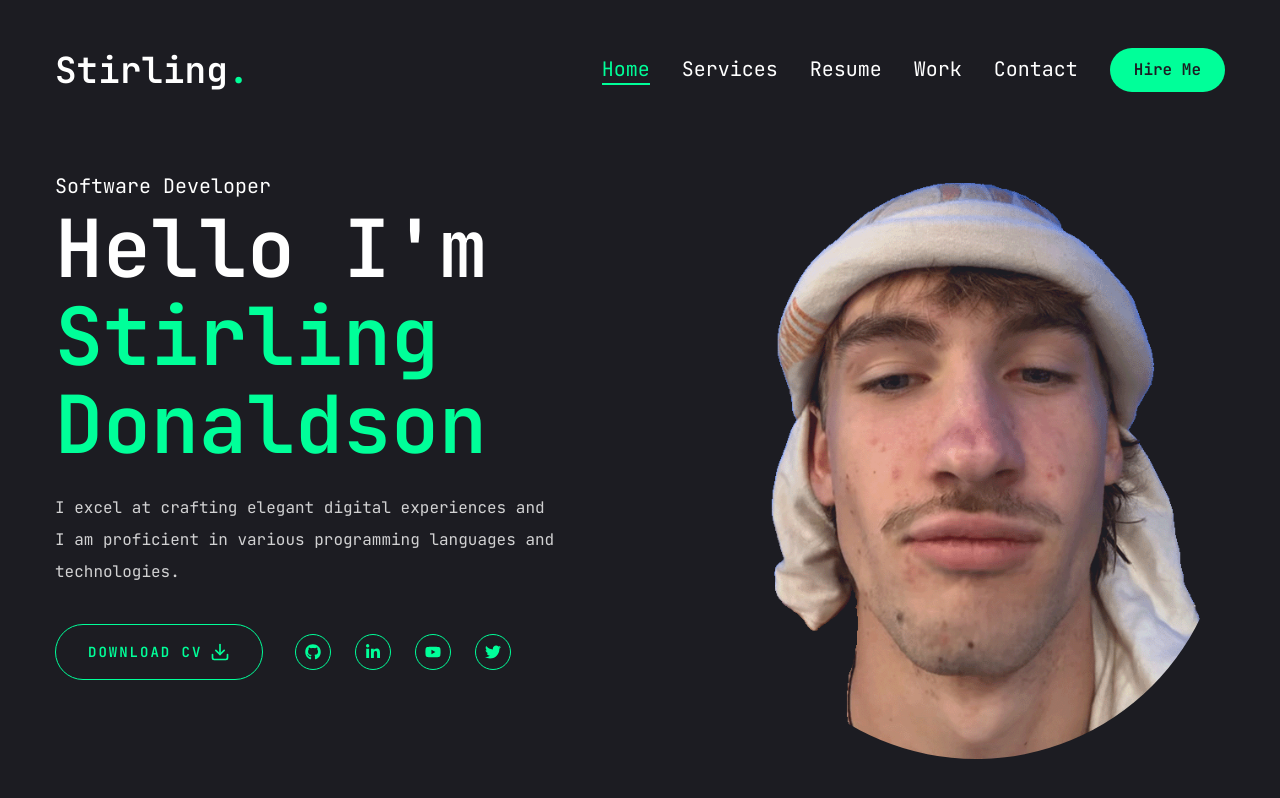
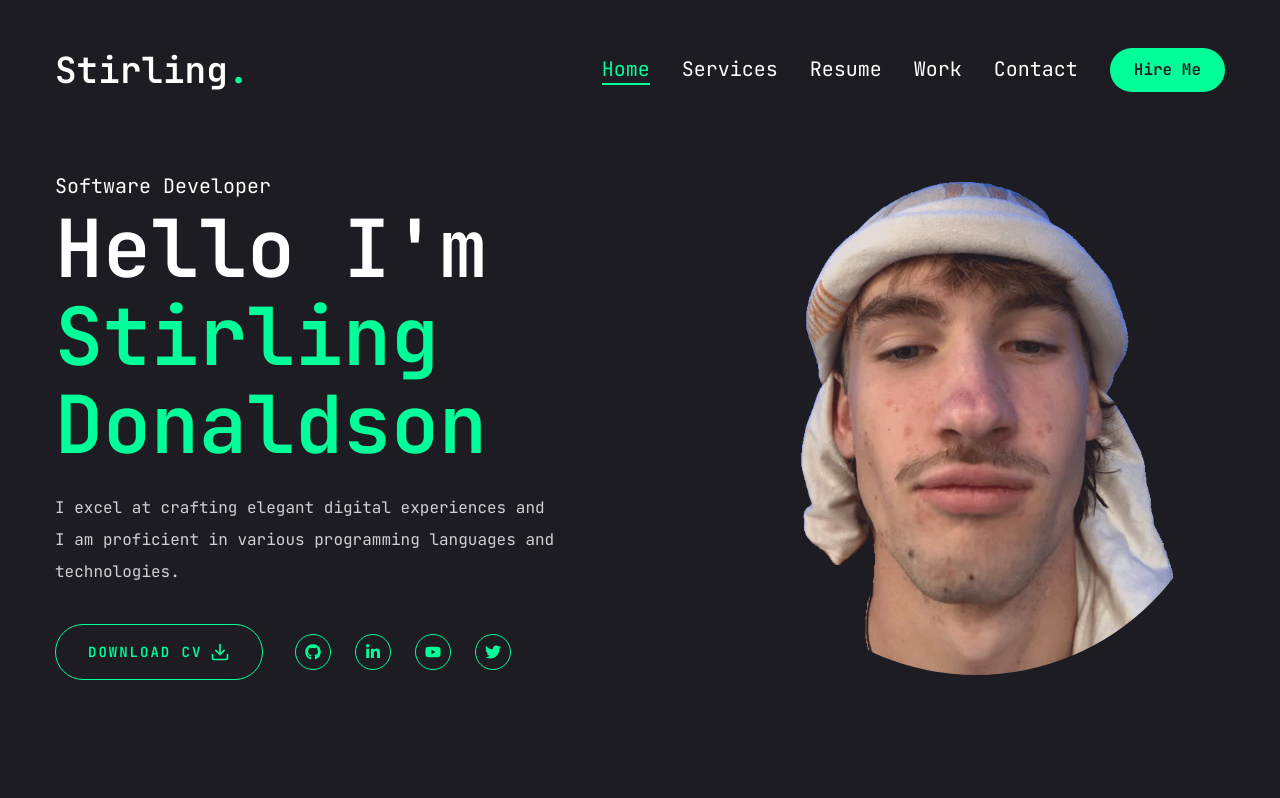
Before and after one commit to braidengrundell16/braiden-portfolio, a Next.js app: page / in a window 1280 px wide. Built offline with nearby package versions, Linux system fonts and the light colour scheme.

Commit message:
changed <Image ?> options, so my face is smaller

```diff
--- a/components/Photo.jsx
+++ b/components/Photo.jsx
@@ -10,19 +10,25 @@ const Photo = () => {
             animate={{
                 opacity: 1,
                 transition: {delay: 2, duration: 0.4, ease:"easeIn"},
-            }}>
-            <div className="w-[298px] h-[298px] xl:w-[498px] xl:h-[498px] mix-blend-lighten">
+            }}
+        >
+            <motion.div
+                initial={{opacity: 0}}
+                animate={{
+                    opacity: 1,
+                    transition: {delay: 2.4, duration: 0.4, ease:"easeInOut"},
+                }}
+                className="w-[298px] h-[298px] xl:w-[498px] xl:h-[498px] mix-blend-lighten"
+            >
                 <Image
                     src="/assets/photo.png"
                     priority
                     quality={100}
+                    fill
                     alt=""
-                    height={500}
-                    width={500}
-
-                    className="rounded-full"
+                    className="rounded-full object-contain"
                 />
-            </div>
+            </motion.div>
         </motion.div>
     </div>
   )
```
